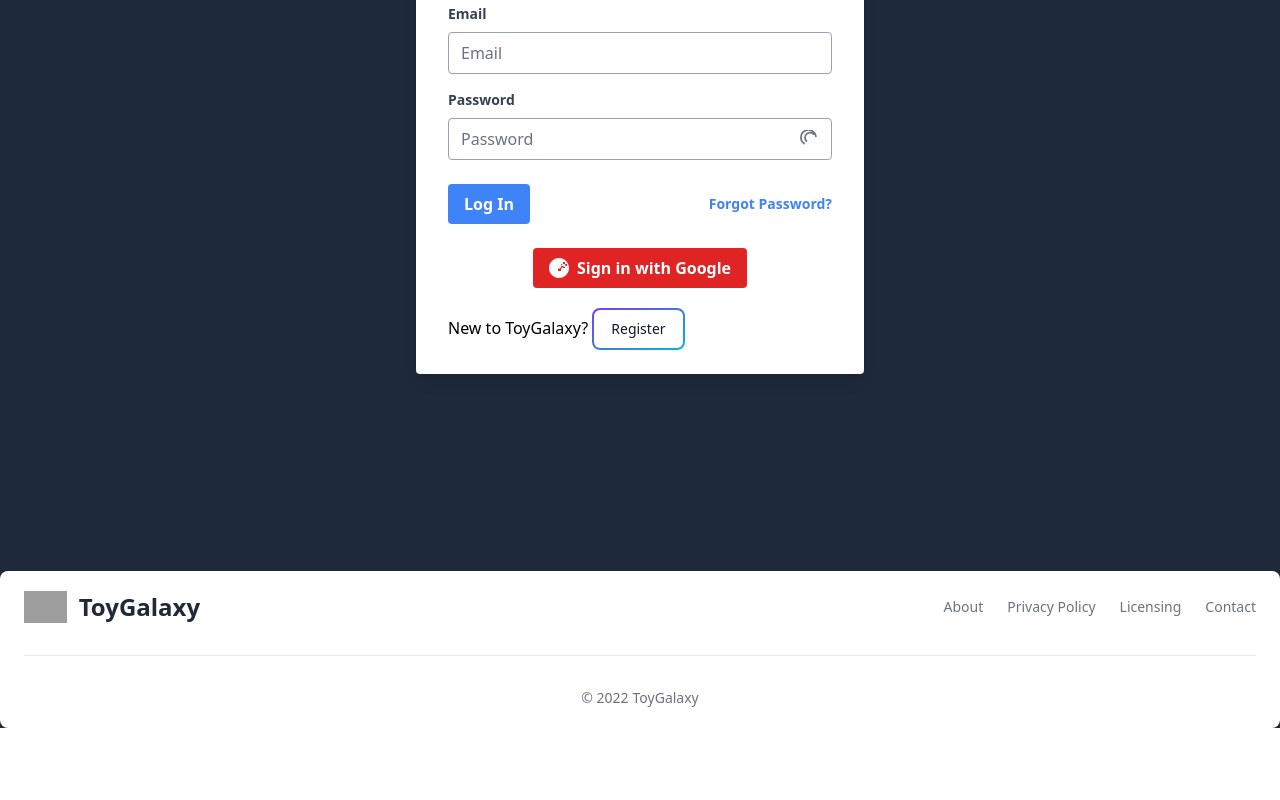
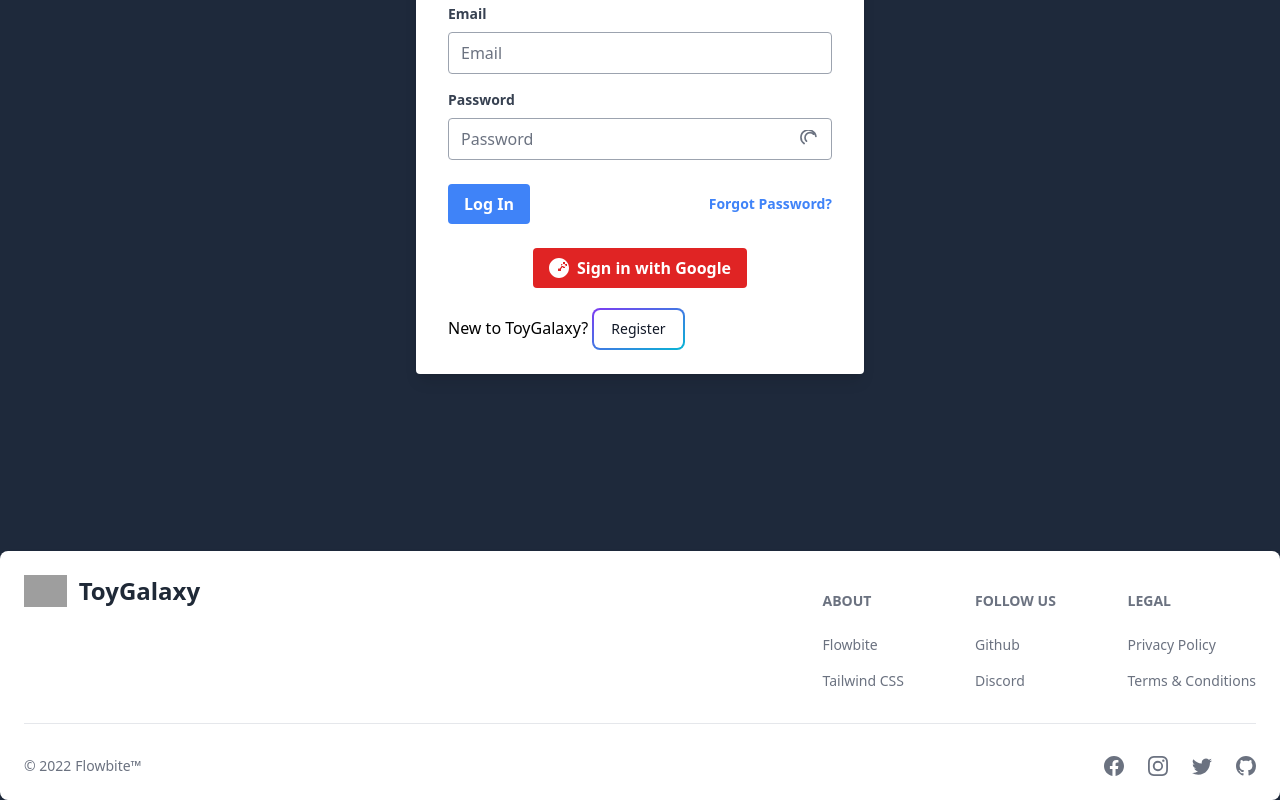
Before and after one commit to imtiazimran/Toy-Galaxy-Front-end-PHA-11, a React (Vite) app: page /login in a window 1280 px wide. Shown: the part 329-1129 px from the top of the page. Before the commit the page ends 1057 px from the top, so only its background shows below. Built offline with nearby package versions, Linux system fonts and the light colour scheme; no server answers; grey boxes are pictures that could not be loaded.

Commit message:
razorpay payment added

```diff
--- a/index.html
+++ b/index.html
@@ -9,5 +9,6 @@
   <body>
     <div id="root"></div>
     <script type="module" src="/src/main.jsx"></script>
+    <script src="https://checkout.razorpay.com/v1/checkout.js"></script>
   </body>
 </html>
--- a/src/Components/Cart/ViewCart.jsx
+++ b/src/Components/Cart/ViewCart.jsx
@@ -4,6 +4,7 @@ import { BiTrashAlt } from 'react-icons/bi';
 import useCartGet from '../../CustomHook/useCartGet';
 import Swal from 'sweetalert2';
 import axios from 'axios';
+import Rezorpay from '../PaymentGetway/Rezorpay';
 
 const ViewCart = () => {
 
@@ -37,6 +38,9 @@ const ViewCart = () => {
         });
     };
 
+    console.log();
+    const totalAmount = cart.reduce((acc, current) => acc + (parseInt(current.price) * parseInt(current.qty)), 0);
+    console.log(totalAmount);
     return (
         <div>
             {
@@ -53,7 +57,7 @@ const ViewCart = () => {
                                 <Table className='table-auto' hoverable>
                                     <Table.Head>
                                         <Table.HeadCell className="p-4">
-                                            <Checkbox />
+                                            <Rezorpay amount={totalAmount} />
                                         </Table.HeadCell>
                                         <Table.HeadCell>
                                             Product name
@@ -93,6 +97,7 @@ const ViewCart = () => {
                                             ))
                                         }
                                     </Table.Body>
+
                                 </Table>
                         }
                     </div>
--- /dev/null
+++ b/src/Components/Home/FAQ.jsx
@@ -0,0 +1,50 @@
+import { Accordion } from 'flowbite-react';
+
+const FAQ = () => (
+  <div className='py-5'>
+  <Accordion>
+    <Accordion.Panel>
+      <Accordion.Title>What superhero toys do you offer?</Accordion.Title>
+      <Accordion.Content>
+        <p className="mb-2 text-gray-500 dark:text-gray-400">
+          We offer a wide range of superhero toys, including action figures, collectibles, costumes, and more. You can find your favorite superheroes from popular franchises like Marvel and DC Comics.
+        </p>
+      </Accordion.Content>
+    </Accordion.Panel>
+    <Accordion.Panel>
+      <Accordion.Title>Do you have toys for all ages?</Accordion.Title>
+      <Accordion.Content>
+        <p className="mb-2 text-gray-500 dark:text-gray-400">
+          Yes, we have superhero toys suitable for all ages, from kids to adults. Whether you're looking for toys for play or collectibles, we have something for everyone.
+        </p>
+      </Accordion.Content>
+    </Accordion.Panel>
+    <Accordion.Panel>
+      <Accordion.Title>How can I place an order?</Accordion.Title>
+      <Accordion.Content>
+        <p className="mb-2 text-gray-500 dark:text-gray-400">
+          Placing an order is easy. Simply browse our selection, add the items you want to your cart, and proceed to checkout. Follow the on-screen instructions to complete your purchase.
+        </p>
+      </Accordion.Content>
+    </Accordion.Panel>
+    <Accordion.Panel>
+      <Accordion.Title>What payment methods do you accept?</Accordion.Title>
+      <Accordion.Content>
+        <p className="mb-2 text-gray-500 dark:text-gray-400">
+          We accept various payment methods, including credit/debit cards, PayPal, and more. You can choose the payment option that suits you best during checkout.
+        </p>
+      </Accordion.Content>
+    </Accordion.Panel>
+    <Accordion.Panel>
+      <Accordion.Title>Can I return or exchange items?</Accordion.Title>
+      <Accordion.Content>
+        <p className="mb-2 text-gray-500 dark:text-gray-400">
+          We have a return and exchange policy. If you're not satisfied with your purchase, you can contact our customer support for assistance with returns or exchanges.
+        </p>
+      </Accordion.Content>
+    </Accordion.Panel>
+  </Accordion>
+  </div>
+);
+
+export default FAQ;
--- a/src/Components/Home/HomePage.jsx
+++ b/src/Components/Home/HomePage.jsx
@@ -13,6 +13,7 @@ import PopulerProducts from "./PopulerProducts";
 import FromSellers from "./FromSellers";
 import Review from "./Review";
 import VideoSlide from "./VideoSlide";
+import FAQ from "./FAQ";
 
 
 
@@ -38,6 +39,7 @@ const HomePage = () => {
             <Review/>
             <VideoSlide/>
             <ToyBrandLogos data-aos="fade-up"></ToyBrandLogos>
+            <FAQ/>
         </div>
     );
 };
--- a/src/Components/Home/Tab.jsx
+++ b/src/Components/Home/Tab.jsx
@@ -2,6 +2,7 @@ import { Button, Card, Rating, Tabs } from 'flowbite-react';
 import { useEffect, useState } from 'react';
 import ReactStarsRating from 'react-awesome-stars-rating';
 import useCartPost from '../../CustomHook/useCartPost';
+import { HiShoppingCart } from 'react-icons/hi';
 
 const Tab = () => {
 
@@ -34,8 +35,8 @@ const Tab = () => {
                             <div className=" grid grid-cols-1 md:grid-cols-3 max-w-6xl gap-10 mx-auto">
                                 {
                                     allToys.filter(item => item.category === "marvel")?.map(toy => (
-                                        <Card className='p-4' key={toy._id} imgSrc={toy.picture}>
-                                            <div className='flex justify-center items-center gap-4'>
+                                        <Card key={toy._id} imgSrc={toy.picture}>
+                                            <div className='flex justify-center div-1 items-center gap-4'>
                                                 <h5 className="text-2xl font-bold tracking-tight text-gray-900 dark:text-white">
                                                     {toy.toy_name}
                                                 </h5>
@@ -43,20 +44,23 @@ const Tab = () => {
                                                     {toy.price}
                                                 </p>
                                             </div>
-                                            <div className='flex  justify-between items-center gap-4'>
+                                            <div className='flex justify-between div-2 items-center gap-4'>
                                                 <Button
                                                     onClick={() => addToCart(toy)}
-                                                    className="rounded-lg bg-cyan-700  px-2 py-1 text-center text-sm font-medium text-white hover:bg-cyan-800 focus:outline-none focus:ring-4 focus:ring-cyan-300 dark:bg-cyan-600 dark:hover:bg-cyan-700 dark:focus:ring-cyan-800"
-
                                                 >
+                                                    <HiShoppingCart className="mr-2 h-5 w-5" />
                                                     <p>
-                                                        Add to cart
+                                                        Buy now
                                                     </p>
                                                 </Button>
-                                                <p className="font-normal text-yellow-400">
-
-                                                    <ReactStarsRating className="flex" value={toy.rating}></ReactStarsRating>
-                                                </p>
+                                                <div className="mb-5 mt-2.5 flex items-center">
+                                                    <ReactStarsRating className="flex w-28" value={toy.rating} />
+                                                    <span className="ml-3 mr-2 rounded bg-cyan-100 px-2.5 py-0.5 text-xs font-semiboldtext-cyan-800 dark:bg-cyan-200 dark:text-cyan-800">
+                                                        <p>
+                                                            {toy.rating}
+                                                        </p>
+                                                    </span>
+                                                </div>
                                             </div>
                                         </Card>
                                     ))
@@ -82,23 +86,20 @@ const Tab = () => {
                                             <div className='flex  justify-between items-center gap-4'>
                                                 <Button
                                                     onClick={() => addToCart(toy)}
-                                                    className="rounded-lg bg-cyan-700  px-2 py-1 text-center text-sm font-medium text-white hover:bg-cyan-800 focus:outline-none focus:ring-4 focus:ring-cyan-300 dark:bg-cyan-600 dark:hover:bg-cyan-700 dark:focus:ring-cyan-800"
-
                                                 >
+                                                    <HiShoppingCart className="mr-2 h-5 w-5" />
                                                     <p>
-                                                        Add to cart
+                                                        Buy now
                                                     </p>
                                                 </Button>
-                                                <Rating>
-                                                    <Rating.Star />
-                                                    <Rating.Star />
-                                                    <Rating.Star />
-                                                    <Rating.Star />
-                                                    <Rating.Star filled={false} />
-                                                    <p className="ml-2 text-sm font-medium text-gray-500 dark:text-gray-400">
-                                                        {toy.rating}
-                                                    </p>
-                                                </Rating>
+                                                <div className="mb-5 mt-2.5 flex items-center">
+                                                    <ReactStarsRating className="flex w-28" value={toy.rating} />
+                                                    <span className="ml-3 mr-2 rounded bg-cyan-100 px-2.5 py-0.5 text-xs font-semiboldtext-cyan-800 dark:bg-cyan-200 dark:text-cyan-800">
+                                                        <p>
+                                                            {toy.rating}
+                                                        </p>
+                                                    </span>
+                                                </div>
                                             </div>
                                         </Card>
                                     ))
@@ -121,22 +122,20 @@ const Tab = () => {
                                             <div className='flex  justify-between items-center gap-4'>
                                                 <Button
                                                     onClick={() => addToCart(toy)}
-                                                    className="rounded-lg bg-cyan-700 px-2 py-1 text-center text-sm font-medium text-white hover:bg-cyan-800 focus:outline-none focus:ring-4 focus:ring-cyan-300 dark:bg-cyan-600 dark:hover:bg-cyan-700 dark:focus:ring-cyan-800"
-
                                                 >
+                                                    <HiShoppingCart className="mr-2 h-5 w-5" />
                                                     <p>
-                                                        Add to cart
+                                                        Buy now
                                                     </p>
-                                                </Button> <Rating>
-                                                    <Rating.Star />
-                                                    <Rating.Star />
-                                                    <Rating.Star />
-                                                    <Rating.Star />
-                                                    <Rating.Star filled={false} />
-                                                    <p className="ml-2 text-sm font-medium text-gray-500 dark:text-gray-400">
-                                                        {toy.rating}
-                                                    </p>
-                                                </Rating>
+                                                </Button>
+                                                <div className="mb-5 mt-2.5 flex items-center">
+                                                    <ReactStarsRating className="flex w-28" value={toy.rating} />
+                                                    <span className="ml-3 mr-2 rounded bg-cyan-100 px-2.5 py-0.5 text-xs font-semiboldtext-cyan-800 dark:bg-cyan-200 dark:text-cyan-800">
+                                                        <p>
+                                                            {toy.rating}
+                                                        </p>
+                                                    </span>
+                                                </div>
                                             </div>
                                         </Card>
                                     ))
--- a/src/Components/Home/VideoSlide.jsx
+++ b/src/Components/Home/VideoSlide.jsx
@@ -6,14 +6,14 @@ const VideoSlide = () => {
         <div>
             <h1 className="flex justify-center p-5 md:text-5xl bg-gray-800  text-amber-300  text-center font-bold capitalize">Kids Enjoy playing <br /> with Our toys</h1>
             <div className='h-[500px] w-2/4 mx-auto'>
-                <Carousel slide={false} onSlideChange={slideIdx => console.log(slideIdx)}>
+                <Carousel slide={false}>
                     <iframe
                         width="560"
                         height="315"
                         src="https://www.youtube.com/embed/Jj56yCjJEck?autoplay=1"
                         title="YouTube video player"
                         frameBorder="0"
-                        allow="accelerometer; autoplay; clipboard-write; encrypted-media; gyroscope; picture-in-picture; web-share"
+                        allow="accelerometer; clipboard-write; encrypted-media; gyroscope; picture-in-picture; web-share"
                         allowFullScreen
                     ></iframe>
                     <iframe
--- /dev/null
+++ b/src/Components/PaymentGetway/Rezorpay.jsx
@@ -0,0 +1,48 @@
+import axios from "axios"
+import { Button } from "flowbite-react";
+import { useContext } from "react";
+import { AuthContext } from "../Authorization/AuthProvider";
+
+const Rezorpay = ({ amount }) => {
+    const { user } = useContext(AuthContext)
+    const handlePayment = async () => {
+        const initPayment = ({ amount, currency, id }) => {
+            const options = {
+                key: "rzp_test_Qy64aTScwkjJAj",
+                amount: amount,
+                currency: currency,
+                order_id: id,
+                handler: async (response) => {
+                    try {
+                        const verifyUrl = "http://localhost:3000/api/v1/payments/varify";
+                        const { data } = await axios.post(verifyUrl, { ...response, amount: amount });
+                        console.log(data);
+                    } catch (error) {
+                        console.log(error);
+                    }
+                },
+                theme: {
+                    color: "#700C15",
+                },
+            };
+            const rzp1 = new window.Razorpay(options);
+            rzp1.open();
+        }
+
+        try {
+            const { data } = await axios.post("http://localhost:3000/api/v1/payments/create-order", { amount: parseInt(amount) })
+            initPayment(data)
+
+        } catch (error) {
+            console.log(error);
+        }
+    }
+
+    return (
+        <div>
+            <Button onClick={handlePayment} gradientMonochrome="failure">Pay</Button>
+        </div>
+    )
+};
+
+export default Rezorpay;
--- a/src/Components/Shared/Footer/Footer.jsx
+++ b/src/Components/Shared/Footer/Footer.jsx
@@ -1,43 +1,82 @@
-import { Footer } from "flowbite-react";
+import { Footer } from 'flowbite-react';
+import {  BsFacebook, BsGithub, BsInstagram, BsTwitter } from 'react-icons/bs';
 
-
-
-
-const Foot = () => {
+export default function Foot() {
   return (
-        <Footer className="mt-5 py-5" container={true}>
-            <div className="w-full text-center ">
-                <div className="w-full justify-between sm:flex sm:items-center sm:justify-between">
+    <Footer container>
+      <div className="w-full">
+        <div className="grid w-full justify-between sm:flex sm:justify-between md:flex md:grid-cols-1">
+          <div>
             <Footer.Brand
+              alt="Logo"
               href="#"
+              name="ToyGalaxy"
               src="https://i.ibb.co/CsjdDHv/1866453-1-removebg-preview.png"
-                        alt="Flowbite Logo"
-                        name="ToyGalaxy"
             />
-                    <Footer.LinkGroup>
+          </div>
+          <div className="grid grid-cols-2 gap-8 sm:mt-4 sm:grid-cols-3 sm:gap-6">
+            <div>
+              <Footer.Title title="about" />
+              <Footer.LinkGroup col>
                 <Footer.Link href="#">
-                            About
+                  Flowbite
                 </Footer.Link>
+                <Footer.Link href="#">
+                  Tailwind CSS
+                </Footer.Link>
+              </Footer.LinkGroup>
+            </div>
+            <div>
+              <Footer.Title title="Follow us" />
+              <Footer.LinkGroup col>
+                <Footer.Link href="#">
+                  Github
+                </Footer.Link>
+                <Footer.Link href="#">
+                  Discord
+                </Footer.Link>
+              </Footer.LinkGroup>
+            </div>
+            <div>
+              <Footer.Title title="Legal" />
+              <Footer.LinkGroup col>
                 <Footer.Link href="#">
                   Privacy Policy
                 </Footer.Link>
                 <Footer.Link href="#">
-                            Licensing
-                        </Footer.Link>
-                        <Footer.Link href="#">
-                            Contact
+                  Terms & Conditions
                 </Footer.Link>
               </Footer.LinkGroup>
             </div>
+          </div>
+        </div>
         <Footer.Divider />
+        <div className="w-full sm:flex sm:items-center sm:justify-between">
           <Footer.Copyright
+            by="Flowbite™"
             href="#"
-                    by="ToyGalaxy"
             year={2022}
           />
+          <div className="mt-4 flex space-x-6 sm:mt-0 sm:justify-center">
+            <Footer.Icon
+              href="#"
+              icon={BsFacebook}
+            />
+            <Footer.Icon
+              href="#"
+              icon={BsInstagram}
+            />
+            <Footer.Icon
+              href="#"
+              icon={BsTwitter}
+            />
+            <Footer.Icon
+              href="#"
+              icon={BsGithub}
+            />
+          </div>
+        </div>
       </div>
     </Footer>
-    );
-};
-
-export default Foot;
+  )
+}
```
Lines whose indentation alone changed are shown as unchanged.
